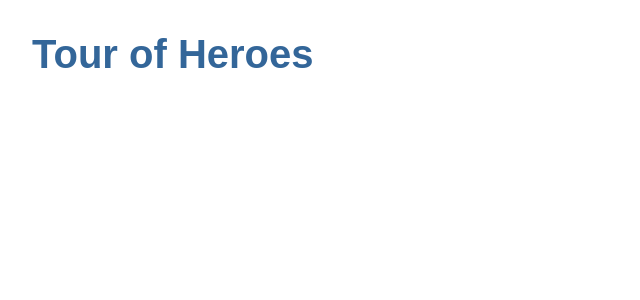
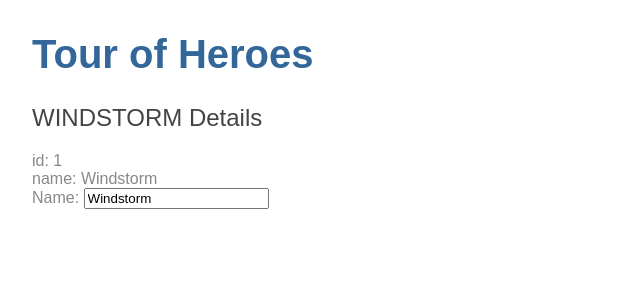
Before and after one commit to VisheshSingh/Tour-of-Heroes, an Angular app: page / in a window 1280 px wide. Shown: the top 300 px of the page, without its empty margins (0-640 px from the left). Built offline with nearby package versions, Linux system fonts and the light colour scheme.

Commit message:
Heroes component created and two-way data binding

```diff
--- a/src/app/app.component.html
+++ b/src/app/app.component.html
@@ -1 +1,2 @@
 <h1>{{title}}</h1>
+<app-heroes></app-heroes>
--- /dev/null
+++ b/src/app/hero.ts
@@ -0,0 +1,4 @@
+export class Hero {
+    id: number;
+    name: string;
+}
--- /dev/null
+++ b/src/app/heroes/heroes.component.html
@@ -0,0 +1,11 @@
+<h2>{{hero.name | uppercase}} Details</h2>
+<div><span>id: {{hero.id}}</span></div>
+<div><span>name: {{hero.name}}</span></div>
+
+<!-- TWO WAY DATA BINDING -->
+<div>
+    <label>Name:
+        <input type="text" [(ngModel)]="hero.name" placeholder="name">
+    </label>
+
+</div>
--- /dev/null
+++ b/src/app/heroes/heroes.component.ts
@@ -0,0 +1,21 @@
+import { Component, OnInit } from '@angular/core';
+import { Hero } from '../hero';
+
+@Component({
+  selector: 'app-heroes',
+  templateUrl: './heroes.component.html',
+  styleUrls: ['./heroes.component.css']
+})
+export class HeroesComponent implements OnInit {
+
+  hero: Hero = {
+    id: 1,
+    name: 'Windstorm'
+  }
+
+  constructor() { }
+
+  ngOnInit() {
+  }
+
+}
```
Also changed, not shown: src/app/app.module.ts (+6 -3 lines), src/app/heroes/heroes.component.css (added), 1 other file (tests, documents, lock files or other folders).
